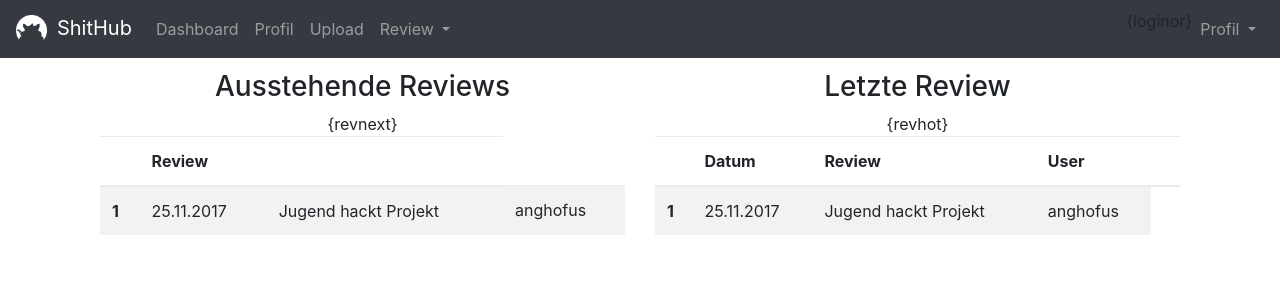
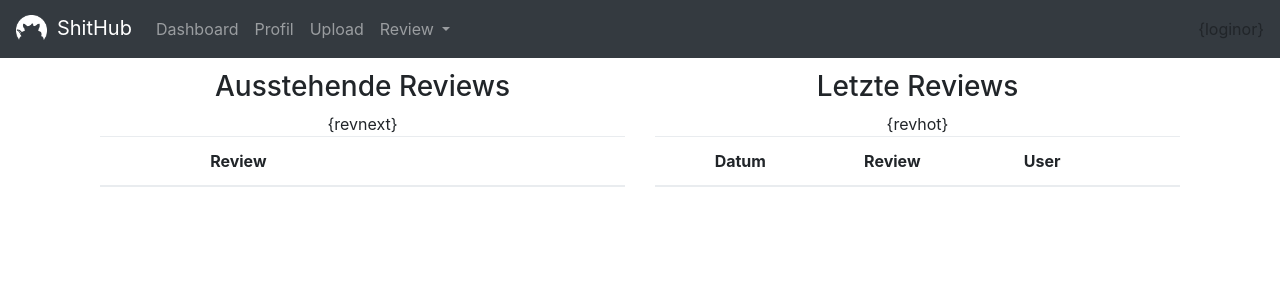
Before and after one commit to Digits88/ShitHub, a PHP site: template templates/index.php in a window 1280 px wide. Shown: the top 300 px of the page. Run offline with PHP 8.4, Linux system fonts and the light colour scheme; the template is opened without the code that fills it, so the values that code supplies are empty.

Commit message:
Login/Profile button changed, corrected paths

```diff
--- a/model/dashboard.php
+++ b/model/dashboard.php
@@ -1,6 +1,4 @@
 <?php
-error_reporting: -1;
-ini_set('display_errors', 1);
 
 /*
 
@@ -30,7 +28,7 @@ $rev_hot = "";
 
 $dbfile = 'shithub_database.db';
 $sqlite = new SQLite3($dbfile);
-$stmt = $sqlite ->prepare("SELECT * FROM snippets WHERE ((SELECT STDDEV(Safety_Score) FROM ratings WHERE id=snippets.id GROUP BY id)) < 3 ORDER BY id");
+$stmt = $sqlite ->prepare("SELECT * FROM (SELECT * FROM snippets JOIN (SELECT MAX(ratings.Safety_Score) - MIN(ratings.Safety_Score) AS diff, ratings.Snippet_ID FROM ratings GROUP BY ratings.Snippet_ID) as 'data' ON data.Snippet_ID = snippets.ID) WHERE diff > 5");
 $result = $stmt->execute();
 
 $i = 1;
--- a/templates/header.php
+++ b/templates/header.php
@@ -58,14 +58,7 @@
             {loginor}
             <!-- <a class="nav-link {logged_in}" href="?s=login">Login <span class="sr-only">(current)</span></a> -->
           </li>
-          <li class="nav-item dropdown">
-            <a class="nav-link dropdown-toggle" href="#" id="dropdown-review" data-toggle="dropdown" aria-haspopup="true" aria-expanded="false">
-             Profil
-            </a>
-            <div class="dropdown-menu" aria-labelledby="dropdown-review">
-                <a class="dropdown-item" href="#">Logout</a>
-            </div>
-        </li>
+
         </ul>
       </div>
 
--- a/templates/index.php
+++ b/templates/index.php
@@ -14,19 +14,13 @@
                     </thead>
                     <tbody>
                         {revnext}
-                            <tr>
-                                <th scope="row">1</th>
-                                    <td>25.11.2017</td>
-                                    <td>Jugend hackt Projekt</td>
-                                    <td>anghofus</td>
-                            </tr>
                     </tbody>
                 </table>
 
             </div>
 
             <div class= "col-sm" align= "center">
-                <h3> Letzte Review </h3>
+                <h3> Letzte Reviews </h3>
                 <table class="table table-striped">
                     <thead>
                         <tr>
@@ -39,12 +33,6 @@
                     </thead>
                     <tbody>
                         {revhot}
-                        <tr>
-                            <th scope="row">1</th>
-                                <td>25.11.2017</td>
-                                <td>Jugend hackt Projekt</td>
-                                <td>anghofus</td>
-                        </tr>
                     </tbody>
                 </table>
             </div>
```
Also changed, not shown: model/login.php (+8 -1 lines), model/site_loader.php (+9 -2 lines), templates/profile.php (+8 -16 lines).
